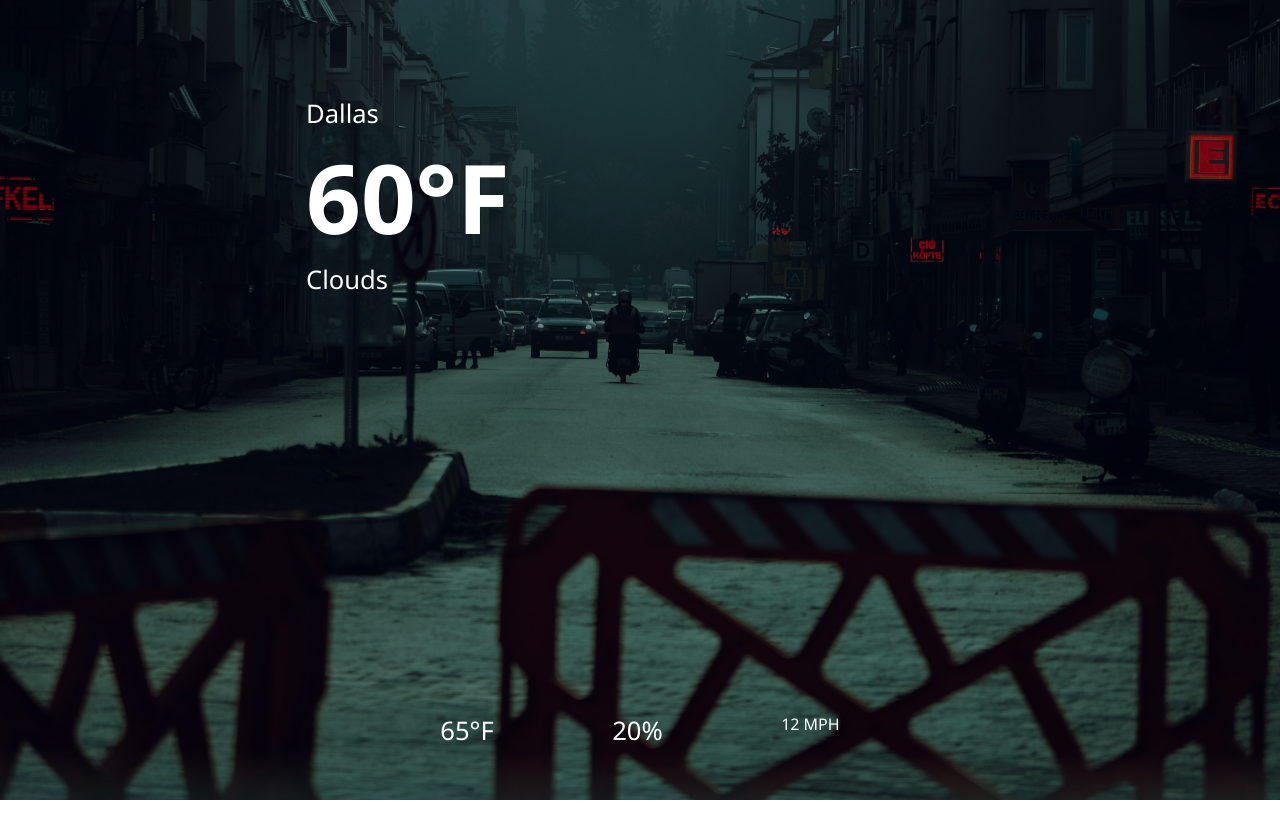
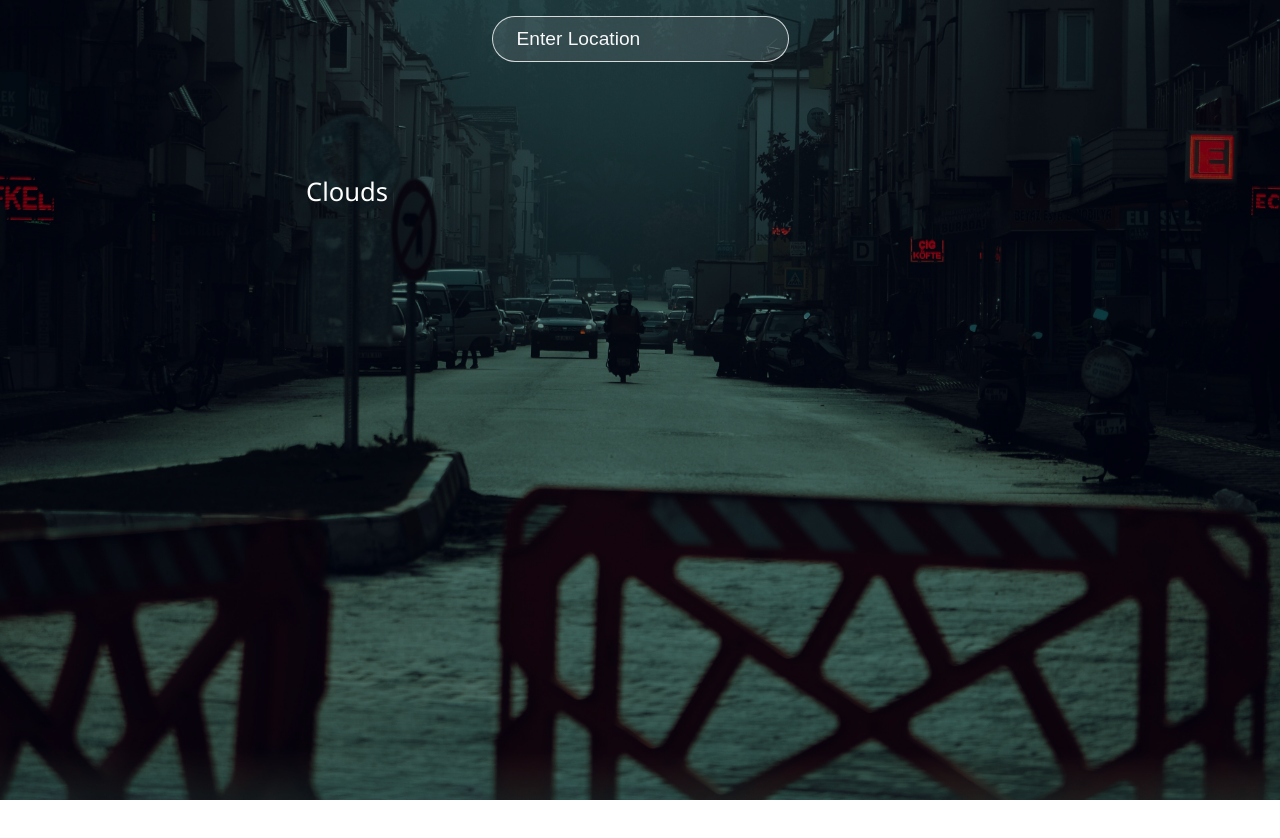
Before and after one commit to san270131/Portafolio, a React (Create React App) app in the folder weather-app-react/: page / in a window 1280 px wide. Shown: the top 838 px of the page. Before the commit the page ends 800 px from the top, so only its background shows below. Built offline with nearby package versions, Linux system fonts and the light colour scheme.

Commit message:
subindo alteraçoes

```diff
--- a/weather-app-react/src/App.js
+++ b/weather-app-react/src/App.js
@@ -2,34 +2,63 @@
 import axios from 'axios'
 
 function App() {
+  const [data,setData] = useState({})
+  const [location, setLocation] = useState('')
 
-//const url = `https://api.openweathermap.org/data/2.5/weather?q=dallas&appid=7a6e2ede11750c496fa5fb7350b3e713`
+const url = `https://api.openweathermap.org/data/2.5/weather?q=${location}&unts=imperial&appid=7a6e2ede11750c496fa5fb7350b3e713`
+
+const searchLocation = () => {
+  if (event.key === 'Enter') {
+    axios.get(url).then((response) => {
+      setData(response.data)
+      console.log(response.data)
+   })
+   setLocation('')
+  }
+}
 
   return (
     <div className='app'>
+      <div className= 'search'>
+        <input
+        value={location}
+        onChange={event => setLocation(event.target.value)}
+        onkeypress={searchLocation}
+        placeholder='Enter Location'
+        type='text'/>
+        </div>
       <div className='container'>
         <div className='top'>
           <div className='location'>
-            <p>Dallas</p>
+            <p>{data.name}</p>
           </div>
           <div className='temp'>
-            <h1>60°F</h1>
+            {data.main ? <h1>{data.main.temp.toFixed()}°F</h1> : null}
           </div>
           <div className='descrption'>
+            {data.weather ? <p className='bold'>{data.weather[0].main}</p> : null}
             <p>Clouds</p>
           </div>
         </div>
+
+  {data.name != undefined &&
    <div className='bottom'>
    <div className='feels'>
-            <p>65°F</p>
+     {data.main ? <p>{data.main.feels_like.toFixed()}</p> : null}
+     <p>feels  Like</p>
    </div>
    <div className='humidity'>
-            <p>20%</p>
+ {data.main ? <p className='bold'>{data.main.humidity}%</p> : null}
+   <p>humidity</p>
    </div>
    <div className='wind'>
-            12 MPH
+ {data.wind ? <p className='bold'>{data.wind.speed.toFixed()} MPH</p> : null}
+     <p>Wind Speed</p>
    </div>
  </div>
+  }
+
+
       </div>
     </div>
   );
--- a/weather-app-react/src/index.css
+++ b/weather-app-react/src/index.css
@@ -42,6 +42,25 @@
   z-index: -1;
 }
 
+.app .search {
+  text-align: center;
+  padding: 1rem;
+}
+
+.app input {
+  padding: .7rem 1.5rem;
+  font-size: 1.2rem;
+  border-radius: 25px;
+  border: 1px solid rgba(255,255,255, 0.8);
+  background: rgba(255,255,255, 0.1);
+  color: #f8f8f8;
+}
+
+::placeholder {
+  color: #f8f8f8;
+}
+
+
 .container{
   max-width: 700px;
   height: 700px;
```
Lines whose indentation alone changed are shown as unchanged.
